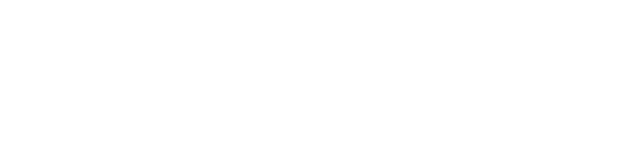
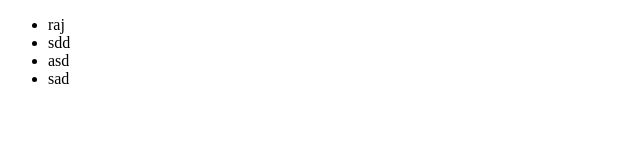
Before and after one commit to Raj-nakrani0215/HTML-CSS-JS, a plain HTML site: page about.html in a window 1280 px wide. Shown: the whole page, without its empty margins (0-640 px from the left). Drawn offline with Linux system fonts and the light colour scheme.

Commit message:
add ul li

```diff
--- a/about.html
+++ b/about.html
@@ -6,6 +6,11 @@
     <title>Document</title>
 </head>
 <body>
-
+    <ul>
+        <li>raj</li>
+        <li>sdd</li>
+        <li>asd</li>
+        <li>sad</li>
+    </ul>
 </body>
 </html>
```
